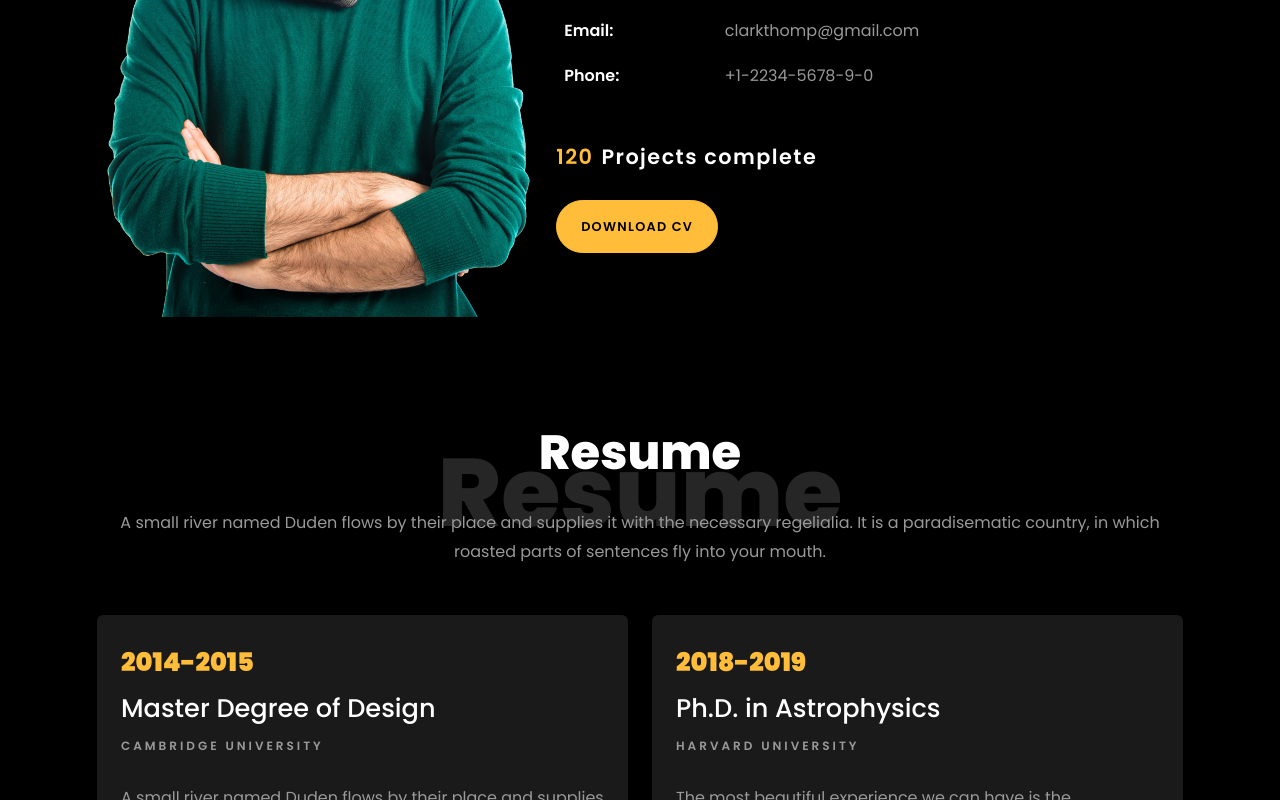
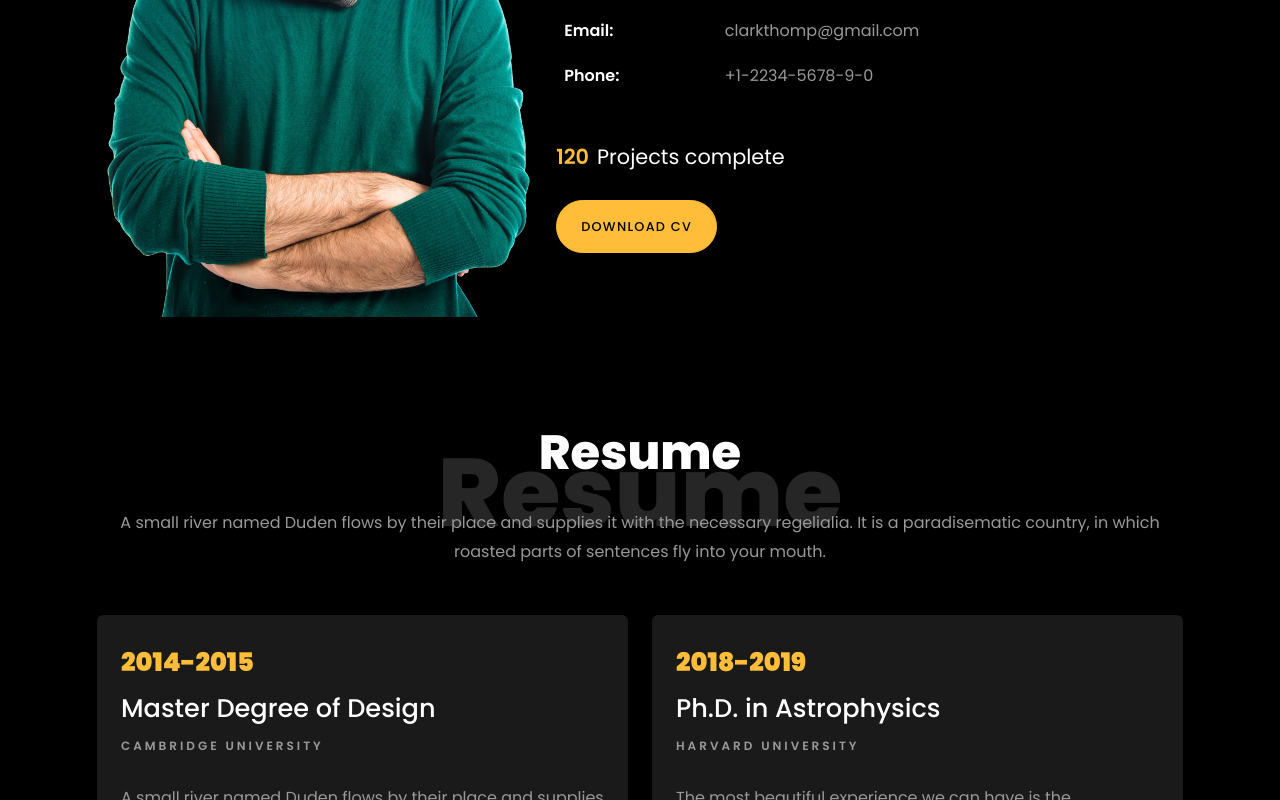
Before and after one commit to imbeltagy/Clark, a React (Vite) app: page / in a window 1280 px wide. Shown: the part 1180-1980 px from the top of the page. Built offline with nearby package versions, Linux system fonts and the light colour scheme.

Commit message:
Added fw-500 to Link Button and changed some fw-600 to fw-500

```diff
--- a/src/common/linkBtn/Index.jsx
+++ b/src/common/linkBtn/Index.jsx
@@ -4,7 +4,9 @@ const LinkBtn = ({ children, outline, className }) => {
   return (
     <a
       href="#"
-      className={`btn btn${outline ? "-outline" : ""}-primary rounded-pill py-3 px-4 text-uppercase ${className}`}
+      className={`btn btn${
+        outline ? "-outline" : ""
+      }-primary rounded-pill py-3 px-4 text-uppercase fw-500 ${className}`}
     >
       {children}
     </a>
--- a/src/layout/about/Index.jsx
+++ b/src/layout/about/Index.jsx
@@ -27,7 +27,7 @@ const About = () => {
             <ProjectsCount />
 
             <MotionChild className="pb-md-5">
-              <LinkBtn className="fw-600">Download CV</LinkBtn>
+              <LinkBtn>Download CV</LinkBtn>
             </MotionChild>
           </div>
         </MotionChild>
--- a/src/layout/about/components/ProjectsCount.jsx
+++ b/src/layout/about/components/ProjectsCount.jsx
@@ -12,8 +12,8 @@ const ProjectsCount = () => {
   }, [projectsCount]);
 
   return (
-    <p className="fw-600 mb-4" style={{ fontSize: "1.3rem", letterSpacing: ".07em" }}>
-      <MotionSpan className="text-primary d-inline-block me-2">{projectsCount}</MotionSpan>
+    <p className="mb-4" style={{ fontSize: "1.3rem" }}>
+      <MotionSpan className="text-primary d-inline-block me-2 fw-600">{projectsCount}</MotionSpan>
       <MotionSpan className="text-light d-inline-block">Projects complete</MotionSpan>
     </p>
   );
--- a/src/layout/achievement/Index.jsx
+++ b/src/layout/achievement/Index.jsx
@@ -46,7 +46,7 @@ const Achievements = () => {
             <p className="text-secondary my-3">
               A small river named Duden flows by their place and supplies it with the necessary regelialia.
             </p>
-            <LinkBtn className="mx-auto fw-600 px-5" style={{ fontSize: ".75rem" }}>
+            <LinkBtn className="mx-auto px-5" style={{ fontSize: ".75rem" }}>
               Hire Me
             </LinkBtn>
           </MotionDiv>
--- a/src/layout/blog/Index.jsx
+++ b/src/layout/blog/Index.jsx
@@ -49,7 +49,7 @@ const Blog = () => {
               </p>
               {/* Title */}
               <a
-                className="title text-light text_hover-primary fw-600 text-decoration-none"
+                className="title text-light text_hover-primary fw-500 text-decoration-none"
                 href="#"
                 style={{ fontSize: "1.3rem", lineHeight: 1.3 }}
               >
--- a/src/layout/resume/Index.jsx
+++ b/src/layout/resume/Index.jsx
@@ -81,7 +81,7 @@ const Resume = () => {
 
         {/* Button */}
         <MotionDiv className="mt-5 pt-5">
-          <LinkBtn className="mx-auto fw-600 py-4 px-5">Download CV</LinkBtn>
+          <LinkBtn className="mx-auto py-4 px-5">Download CV</LinkBtn>
         </MotionDiv>
       </MotionDiv>
     </section>
--- a/src/layout/skills/Index.jsx
+++ b/src/layout/skills/Index.jsx
@@ -29,7 +29,7 @@ const Skills = () => {
               {/* Text */}
               <div className="text text-light mb-2 d-flex justify-content-between align-items-center">
                 {/* Title */}
-                <h3 className="fw-600" style={{ fontSize: "1.25rem" }}>
+                <h3 className="fw-500" style={{ fontSize: "1.25rem" }}>
                   {element.name}
                 </h3>
 
```
